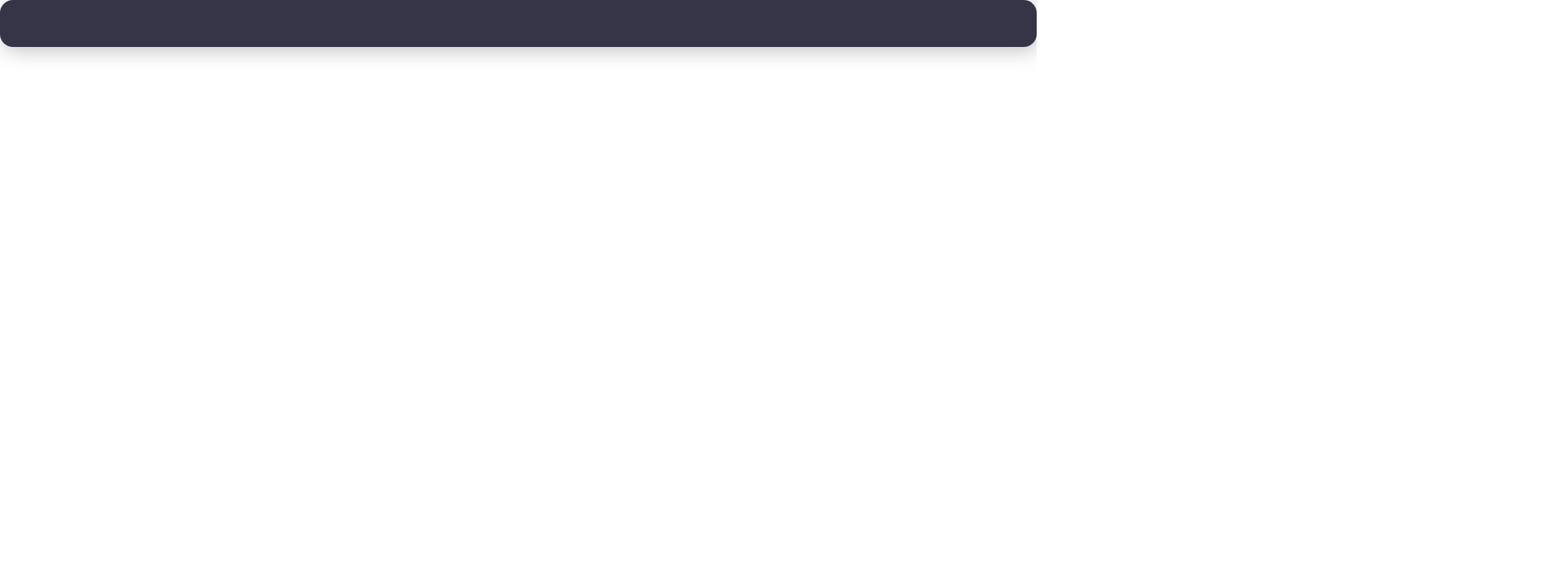
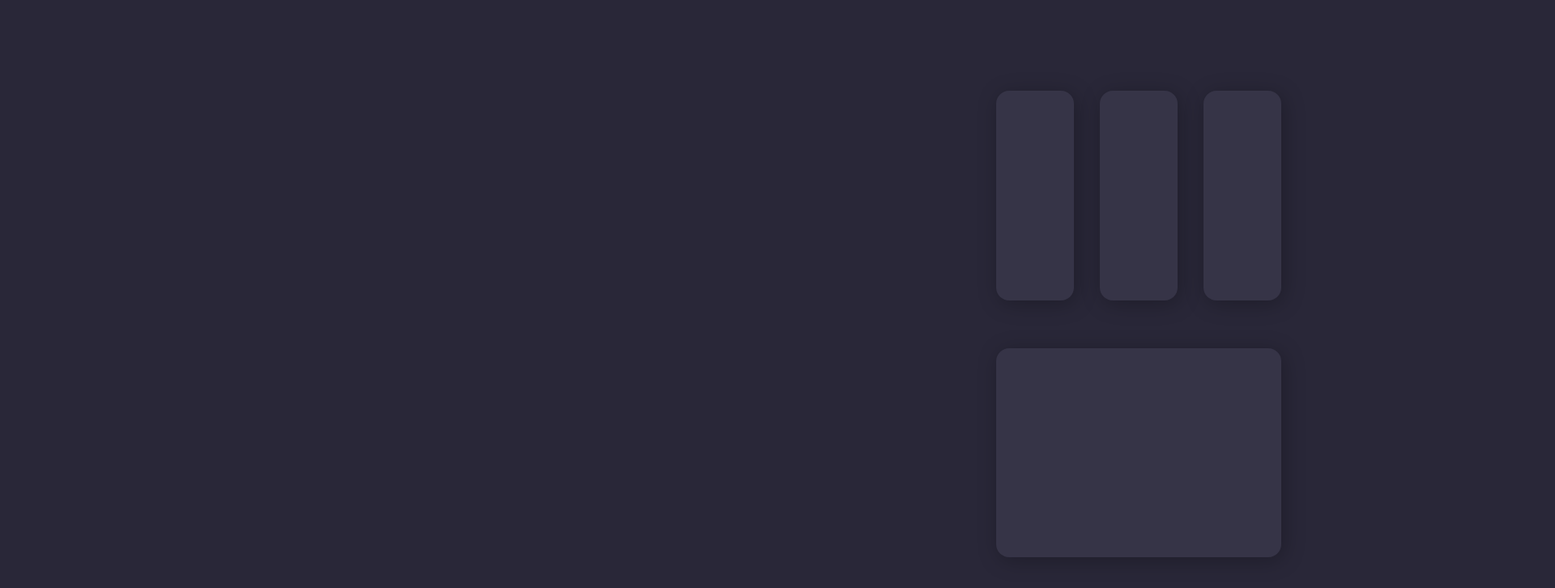
Before and after one commit to danilojduarte/DesafioDashboard, a plain HTML site: page index.html in a window 1280 px wide. Shown: the top 726 px of the page at 81% size, 1920 px wide, since content can reach past the window. Drawn offline with Linux system fonts and the light colour scheme; files that its build step writes are made by us from their sources.

Commit message:
Estrutura do grid gerada com sucesso

```diff
--- a/css/style.css
+++ b/css/style.css
@@ -21,3 +21,21 @@ body {
     box-shadow: .3rem .4rem 2.6rem rgba(0, 0, 0, 0.25);
     border-radius: 1.6rem;
 }
+
+#app {
+    background-color: #292738;
+
+    display: grid;
+    grid-template-columns: 1fr 1fr 1fr 1fr;
+    gap: 3.2rem;
+    row-gap: 5.9rem;
+
+    width: 100vw;
+    height: 100vh;
+
+    padding: 11.2rem 123rem;
+}
+
+.box:nth-child(4) {
+    grid-column: 1/4;
+}
--- a/index.html
+++ b/index.html
@@ -4,15 +4,17 @@
     <meta charset="UTF-8">
     <meta http-equiv="X-UA-Compatible" content="IE=edge">
     <meta name="viewport" content="width=device-width, initial-scale=1.0">
-    <link rel="stylesheet" href="style.css">
+    <link rel="stylesheet" href="css/style.css">
+
 
     <title>DashBoard</title>
 </head>
 <body>
     <main id="app">
-        <div class="box">
-
-        </div>
+        <div class="box"></div>
+        <div class="box"></div>
+        <div class="box"></div>
+        <div class="box"></div>
     </main>
 
 </body>
```
